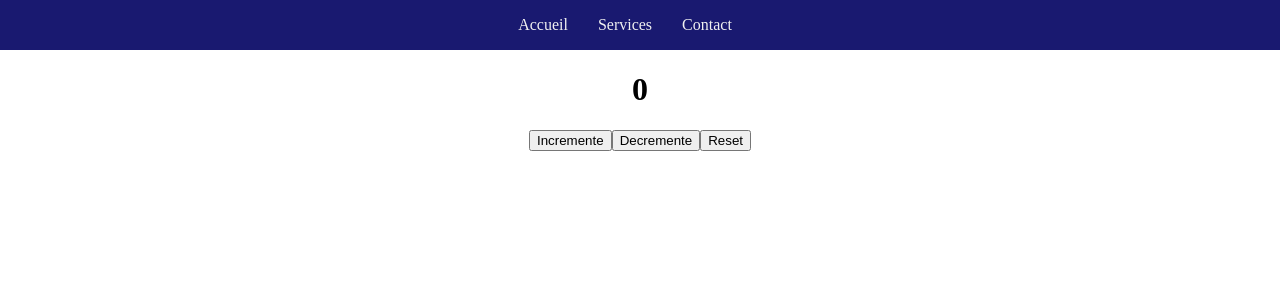
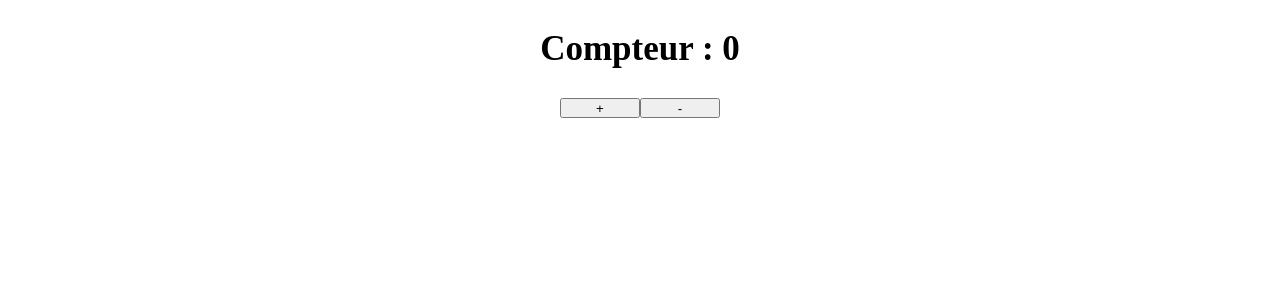
Before and after one commit to SebastienLludrigas/hookschapter, a React (Create React App) app: page / in a window 1280 px wide. Shown: the top 300 px of the page. Built offline with nearby package versions, Linux system fonts and the light colour scheme.

Commit message:
14/79 terminé

```diff
--- a/package.json
+++ b/package.json
@@ -8,7 +8,9 @@
     "@testing-library/user-event": "^7.2.1",
     "react": "^16.13.1",
     "react-dom": "^16.13.1",
-    "react-scripts": "3.4.1"
+    "react-redux": "^7.2.0",
+    "react-scripts": "3.4.1",
+    "redux": "^4.0.5"
   },
   "scripts": {
     "start": "react-scripts start",
--- a/src/App.js
+++ b/src/App.js
@@ -1,15 +1,13 @@
 import React from 'react';
 import './App.css';
-import Navbar from './Composants/Navbar';
-import Compteur from './Composants/Compteur';
+import Counter from './Composants/Counter';
 
 
 function App() {
 
   return (
     <div className="App">
-      <Navbar />
-      <Compteur />
+      <Counter/>
     </div>
   );
 }
--- a/src/Composants/Compteur.js
+++ /dev/null
@@ -1,32 +0,0 @@
-import React, {useReducer} from 'react'
-
-const initialState = 0;
-
-function reducer (state, action) {
-
-   switch(action) {
-      case 'INCR':
-         return state + 1;
-      case 'DECR':
-         return state - 1;
-      case 'RESET':
-         return initialState;
-      default:
-         return state;
-   }
-
-}
-
-export default function Compteur() {
-
-   const [count, dispatch] = useReducer(reducer, initialState);
-
-   return (
-      <div>
-         <h1>{count}</h1>
-         <button onClick={() => dispatch('INCR')}>Incremente</button>
-         <button onClick={() => dispatch('DECR')}>Decremente</button>
-         <button onClick={() => dispatch('RESET')}>Reset</button>
-      </div>
-   )
-}
--- /dev/null
+++ b/src/Composants/Counter.css
@@ -0,0 +1,15 @@
+.bloc-btn {
+   width: 100%;
+   display: flex;
+   justify-content: center;
+}
+
+button {
+   width: 80px;
+   height: 20px;
+}
+
+h2 {
+   text-align: center;
+   font-size: 35px;
+}
--- /dev/null
+++ b/src/Composants/Counter.js
@@ -0,0 +1,31 @@
+import React from 'react'
+import {useSelector, useDispatch} from 'react-redux';
+import './Counter.css';
+
+export default function Counter() {
+
+   const count  = useSelector(state =>state.count);
+   const dispatch = useDispatch();
+
+   const incrementCount = () => {
+      dispatch({
+         type: 'INCR'
+      })
+   }
+
+   const decrementCount = () => {
+      dispatch({
+         type: 'DECR'
+      })
+   }
+
+   return (
+      <div>
+         <h2>Compteur : {count}</h2>
+         <div className="bloc-btn">
+            <button onClick={incrementCount}>+</button>
+            <button onClick={decrementCount}>-</button>
+         </div>
+      </div>
+   )
+}
--- a/src/Composants/Navbar.css
+++ /dev/null
@@ -1,57 +0,0 @@
-body {
-   margin: 0;
-}
-
-nav {
-   height: 50px;
-   background-color: midnightblue;
-}
-
-.liste {
-   height: 100%;
-   background-color: midnightblue;
-   display: flex;
-   justify-content: center;
-   align-items: center;
-   position: relative;
-}
-
-.items {
-   margin-right: 30px;
-   color: #f1f1f1;
-   cursor: pointer;
-}
-
-.btn {
-   display: none;
-}
-
-@media screen and (max-width: 500px) {
-   .liste {
-      flex-direction: column;
-      height: 200px;
-   }
-
-   .items:nth-child(1) {
-      border-top: 1px solid #fff;
-      margin-top: 50px;
-   }
-
-   .items {
-      margin-right: 0px;
-      height: 50px;
-      width: 100%;
-      border-bottom: 1px solid #fff;
-      line-height: 50px;
-   }
-
-   .btn {
-      display: block;
-      position: absolute;
-      right: 10px;
-      top: 15px;
-      color: #f1f1f1;
-      cursor: pointer;
-      font-size: 1.5em;
-   }
-}
--- a/src/Composants/Navbar.js
+++ /dev/null
@@ -1,45 +0,0 @@
-import React, { useState, useEffect } from 'react';
-import './Navbar.css';
-
-export default function Navbar() {
-
-   const [largeur, setLargeur] = useState(window.innerWidth)
-
-   const [toggleMenu, setToggleMenu] = useState(false);
-
-   const toggleNavSmallScreen = () => {
-      setToggleMenu(!toggleMenu);
-   }
-
-   useEffect(() => {
-
-      const changeWidth = () => {
-         setLargeur(window.innerWidth);
-
-         if(window.innerWidth > 500) {
-            setToggleMenu(false);
-         }
-      }
-
-      window.addEventListener('resize', changeWidth);
-
-      return () => {
-         window.removeEventListener('resize', changeWidth);
-      }
-   }, [])
-
-   return (
-      <div>
-         <nav>
-            {(largeur > 500 || toggleMenu) && (
-               <div className="liste">
-                  <div className="items">Accueil</div>
-                  <div className="items">Services</div>
-                  <div className="items">Contact</div>
-               </div>
-            )}
-         </nav>
-         <div onClick={toggleNavSmallScreen} className="btn">&#9636;</div>
-      </div>
-   )
-}
--- /dev/null
+++ b/src/Reducer/counterReducer.js
@@ -0,0 +1,23 @@
+const INITIAL_STATE = {
+   count: 0
+}
+
+function counterReducer(state = INITIAL_STATE, action) {
+
+   switch(action.type) {
+      case 'INCR':
+         return{
+            ...state,
+            count: state.count + 1
+         }
+      case 'DECR':
+         return{
+            ...state,
+            count: state.count - 1
+         }
+      default: return state;
+   }
+
+}
+
+export default counterReducer;
--- a/src/index.js
+++ b/src/index.js
@@ -1,11 +1,15 @@
 import React from 'react';
 import ReactDOM from 'react-dom';
 import App from './App';
+import {createStore} from 'redux';
+import {Provider} from 'react-redux';
+import counterReducer from './Reducer/counterReducer';
 
+const store = createStore(counterReducer);
 
 ReactDOM.render(
-  <React.StrictMode>
+  <Provider store={store}>
     <App />
-  </React.StrictMode>,
+  </Provider>,
   document.getElementById('root')
 );
```
Also changed, not shown: 1 other file (tests, documents, lock files or other folders).
